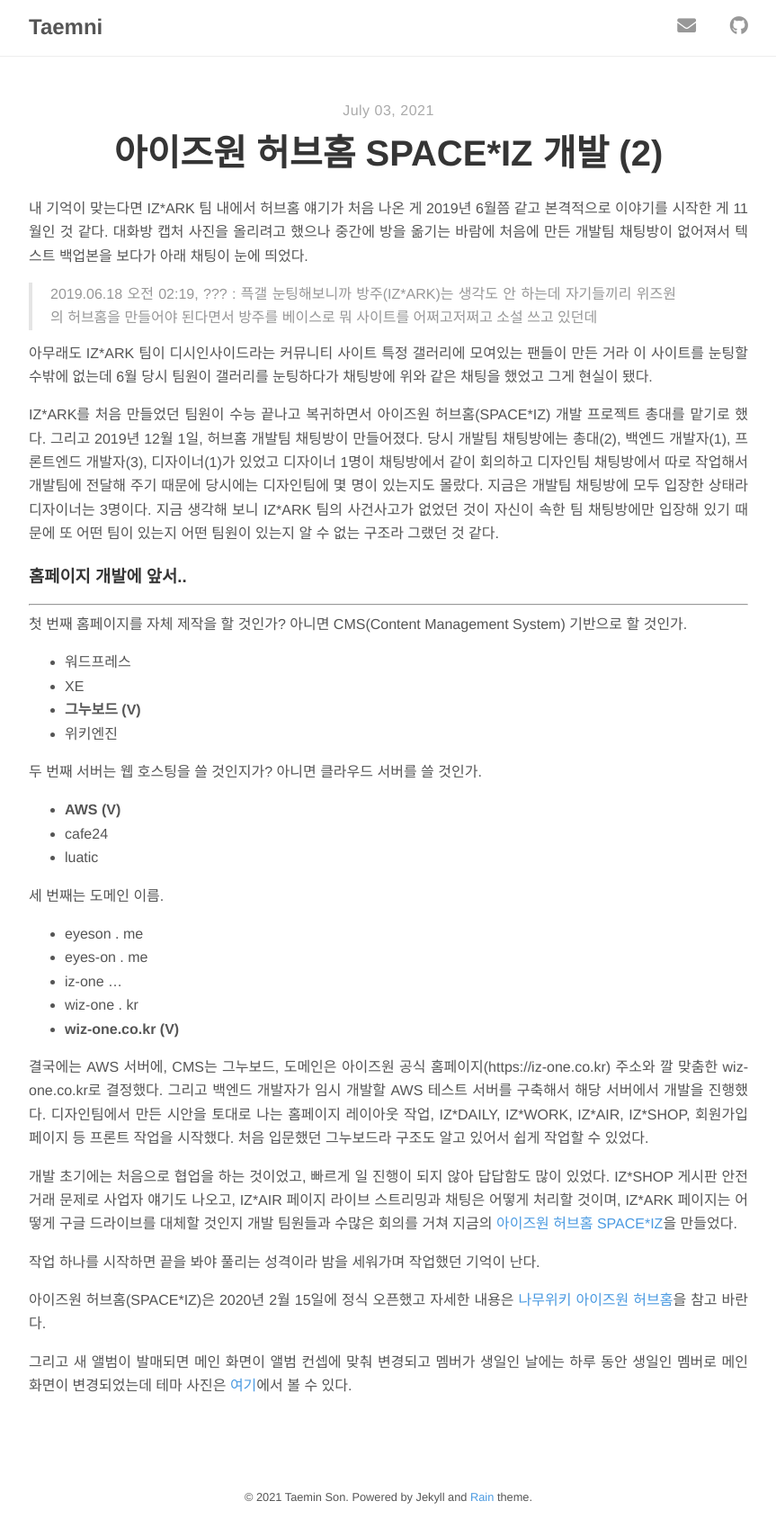
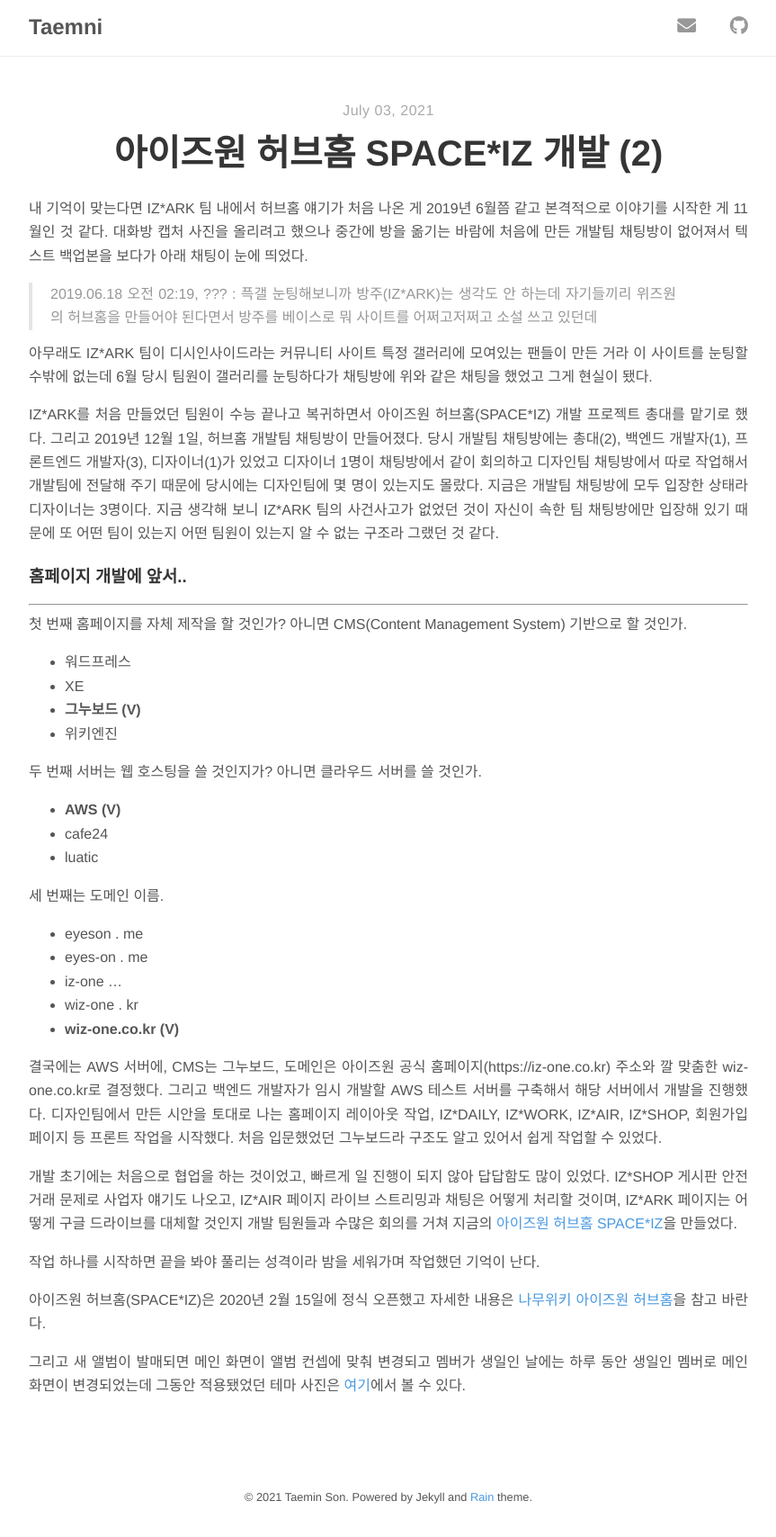
Before and after one commit to Taemni/taemni.github.io, a Jekyll site: the page built from _posts/space-iz-2/2021-07-03-space-iz-2.md, in a window 1280 px wide. Shown: the whole page at 90% size, without its empty margins (208-1071 px from the left). Built offline with Jekyll 4.4.1, drawn with Linux system fonts in a browser that asks for light colours; nearby versions of some CDN libraries.

Commit message:
Refine texts

```diff
--- a/_posts/space-iz-2/2021-07-03-space-iz-2.md
+++ b/_posts/space-iz-2/2021-07-03-space-iz-2.md
@@ -34,7 +34,7 @@ IZ\*ARK를 처음 만들었던 팀원이 수능 끝나고 복귀하면서 아이
 - wiz-one . kr
 - **wiz-one.co.kr (V)**
 
- 결국에는 AWS 서버에, CMS는 그누보드, 도메인은 아이즈원 공식 홈페이지(https://iz-one.co.kr) 주소와 깔 맞춤한 wiz-one.co.kr로 결정했다. 그리고 백엔드 개발자가 임시 개발할 AWS 테스트 서버를 구축해서 해당 서버에서 개발을 진행했다. 디자인팀에서 만든 시안을 토대로 나는 홈페이지 레이아웃 작업, IZ\*DAILY, IZ\*WORK, IZ\*AIR, IZ\*SHOP, 회원가입 페이지 등 프론트 작업을 시작했다. 처음 입문했던 그누보드라 구조도 알고 있어서 쉽게 작업할 수 있었다.
+ 결국에는 AWS 서버에, CMS는 그누보드, 도메인은 아이즈원 공식 홈페이지(https://iz-one.co.kr) 주소와 깔 맞춤한 wiz-one.co.kr로 결정했다. 그리고 백엔드 개발자가 임시 개발할 AWS 테스트 서버를 구축해서 해당 서버에서 개발을 진행했다. 디자인팀에서 만든 시안을 토대로 나는 홈페이지 레이아웃 작업, IZ\*DAILY, IZ\*WORK, IZ\*AIR, IZ\*SHOP, 회원가입 페이지 등 프론트 작업을 시작했다. 처음 입문했었던 그누보드라 구조도 알고 있어서 쉽게 작업할 수 있었다.
 
 개발 초기에는 처음으로 협업을 하는 것이었고, 빠르게 일 진행이 되지 않아 답답함도 많이 있었다. IZ\*SHOP 게시판 안전거래 문제로 사업자 얘기도 나오고, IZ\*AIR 페이지 라이브 스트리밍과 채팅은 어떻게 처리할 것이며, IZ\*ARK 페이지는 어떻게 구글 드라이브를 대체할 것인지 개발 팀원들과 수많은 회의를 거쳐 지금의 [아이즈원 허브홈 SPACE*IZ](https://wiz-one.co.kr/)을 만들었다.
 
@@ -42,4 +42,4 @@ IZ\*ARK를 처음 만들었던 팀원이 수능 끝나고 복귀하면서 아이
 
 아이즈원 허브홈(SPACE\*IZ)은 2020년 2월 15일에 정식 오픈했고 자세한 내용은 [나무위키 아이즈원 허브홈](https://namu.wiki/w/SPACE*IZ?from=%EC%95%84%EC%9D%B4%EC%A6%88%EC%9B%90%20%ED%97%88%EB%B8%8C%ED%99%88)을 참고 바란다.
 
-그리고 새 앨범이 발매되면 메인 화면이 앨범 컨셉에 맞춰 변경되고 멤버가 생일인 날에는 하루 동안 생일인 멤버로 메인 화면이 변경되었는데 테마 사진은 [여기](https://iz-one.kr/work/)에서 볼 수 있다.
+그리고 새 앨범이 발매되면 메인 화면이 앨범 컨셉에 맞춰 변경되고 멤버가 생일인 날에는 하루 동안 생일인 멤버로 메인 화면이 변경되었는데 그동안 적용됐었던 테마 사진은 [여기](https://iz-one.kr/work/)에서 볼 수 있다.
```
